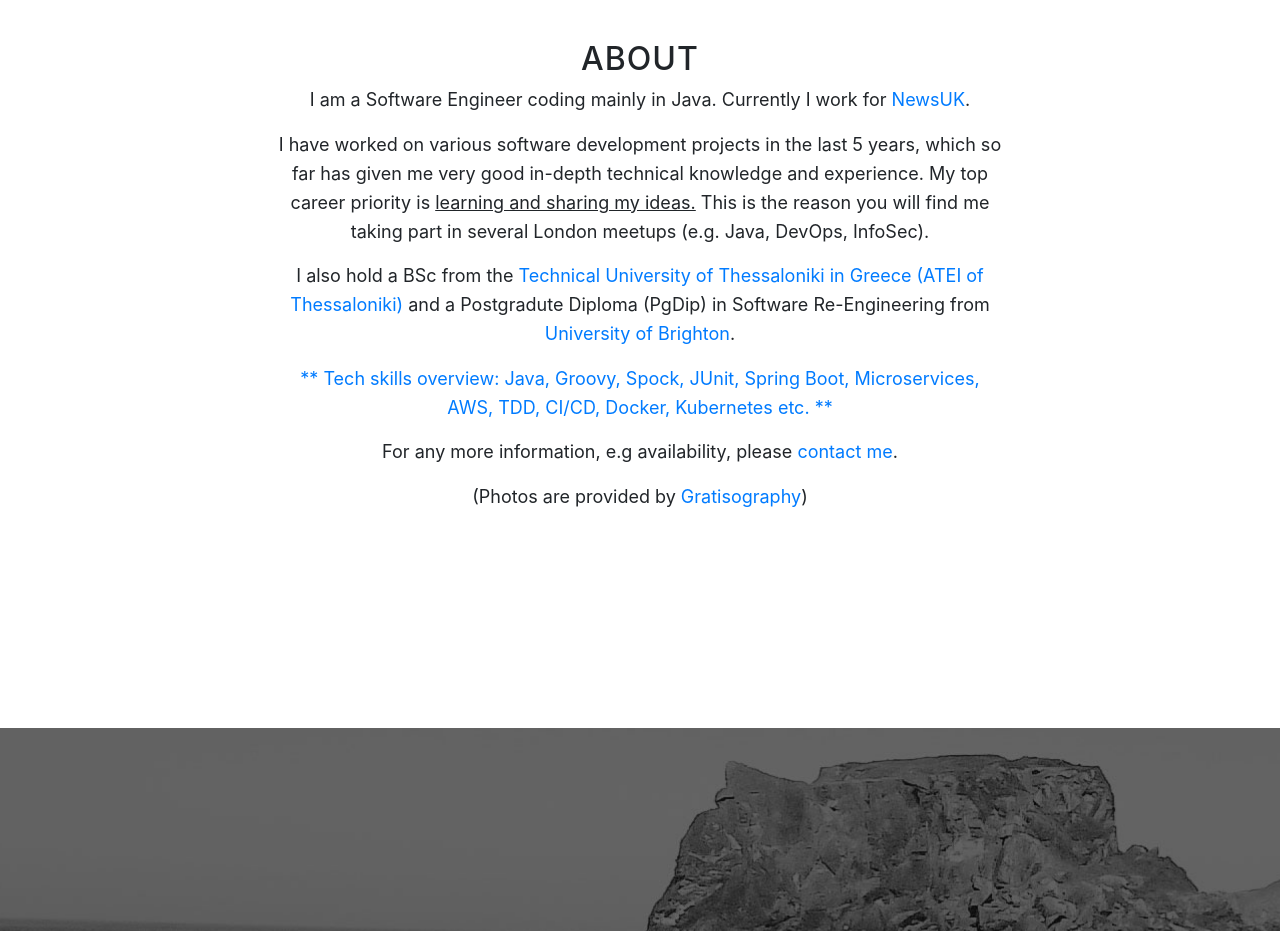
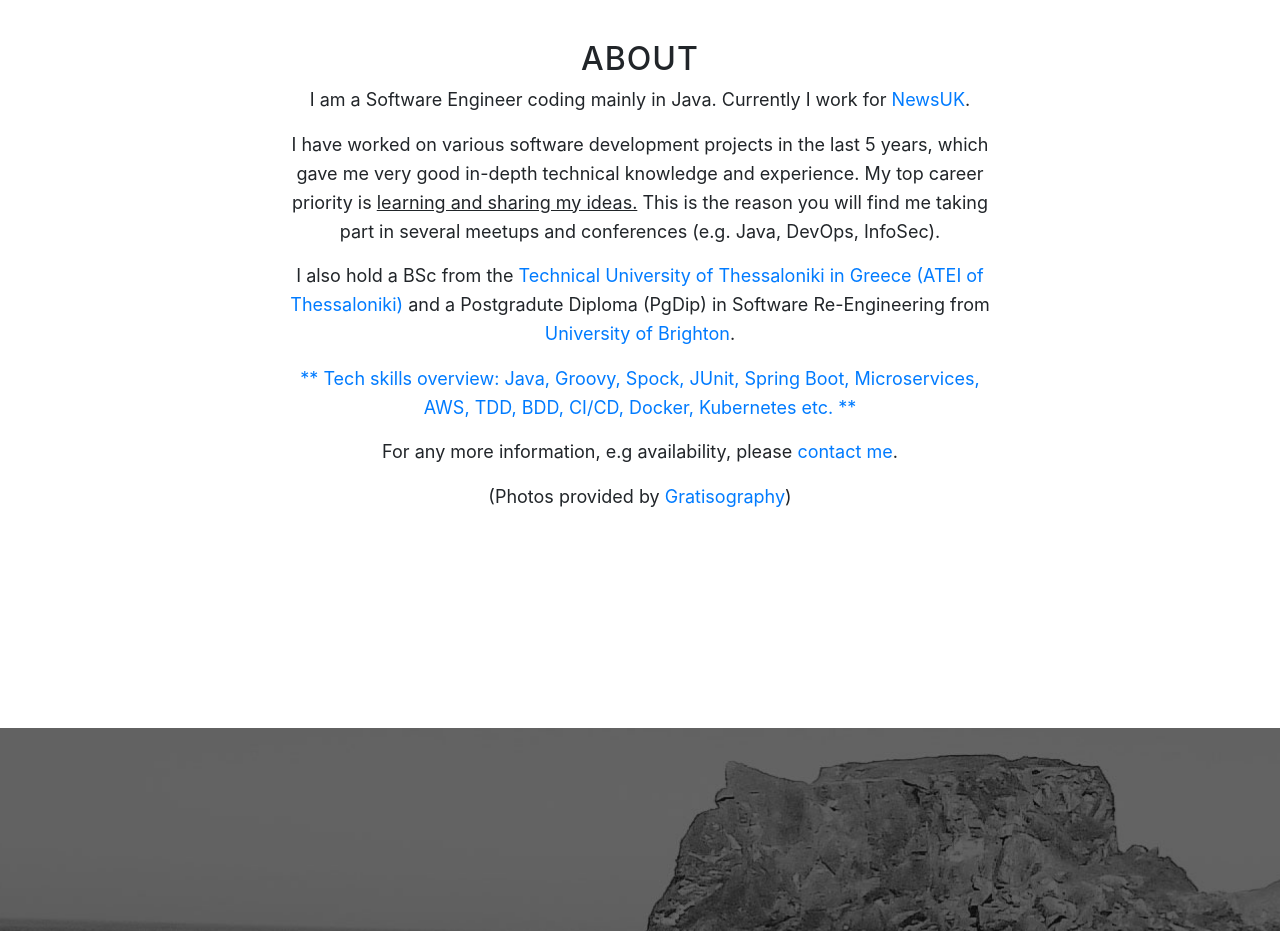
Before and after one commit to smosgr/smosgr.github.io, a website with bundled scripts: page index.html in a window 1280 px wide. Shown: the part 960-1891 px from the top of the page. Built offline with nearby package versions, Linux system fonts and the light colour scheme.

Commit message:
amending context 2

```diff
--- a/index.html
+++ b/index.html
@@ -3,16 +3,16 @@
     <title> Stelios Moschos - @smosgr</title>
     <meta http-equiv="X-UA-Compatible" content="IE=edge,chrome=1">
     <meta charset="utf-8">
-    <meta name="description" content="stelios moschos, smosgr, software engineer">
+    <meta name="description" content=" smos.gr - My personal page.">
     <meta name="image" content="https://smos.gr/img/intro-bg.jpg">
     <meta itemprop="name" content=" Stelios Moschos - @smosgr">
-    <meta itemprop="description" content="stelios moschos, smosgr, software engineer">
+    <meta itemprop="description" content="smos.gr - My personal page.">
     <meta itemprop="image" content="https://smos.gr/img/intro-bg.jpg">
     <meta name="twitter:card" content="summary">
     <meta name="twitter:title" content=" Stelios Moschos - @smosgr">
-    <meta name="twitter:description" content="stelios moschos, smosgr, software engineer">
+    <meta name="twitter:description" content="smos.gr - My personal page.">
     <meta name="og:title" content=" Stelios Moschos - @smosgr">
-    <meta name="og:description" content="stelios moschos, smosgr, software engineer">
+    <meta name="og:description" content="smos.gr - My personal page.">
     <meta name="og:type" content="website">
     <link href="vendor/bootstrap/css/bootstrap.min.css" rel="stylesheet">
     <link href="vendor/font-awesome/css/font-awesome.min.css" rel="stylesheet" type="text/css">
@@ -65,18 +65,18 @@
 
                 <p> I am a Software Engineer coding mainly in Java. Currently I work for <a
                         href="https://www.news.co.uk/">NewsUK</a>.
-                <p> I have worked on various software development projects in the last 5 years, which so far has given
+                <p> I have worked on various software development projects in the last 5 years, which gave
                   me very good in-depth technical knowledge and experience.
                   My top career priority is <u>learning and sharing my ideas.</u>
-                  This is the reason you will find me taking part in several London meetups (e.g. Java, DevOps, InfoSec).
+                  This is the reason you will find me taking part in several meetups and conferences (e.g. Java, DevOps, InfoSec).
                 <p> I also hold a BSc from the <a href="https://www.teithe.gr/">Technical University of Thessaloniki in
                     Greece (ATEI of Thessaloniki)</a> and a Postgradute Diploma (PgDip) in Software Re-Engineering from
                     <a href="https://www.brighton.ac.uk/">University of Brighton</a>.
 
                 <p><a href="https://smos.gr/#about"> ** Tech skills overview: Java, Groovy, Spock, JUnit, Spring Boot,
-                    Microservices, AWS, TDD, CI/CD, Docker, Kubernetes etc. ** </a>
+                    Microservices, AWS, TDD, BDD, CI/CD, Docker, Kubernetes etc. ** </a>
                 <p> For any more information, e.g availability, please <a href="https://smos.gr/#contact">contact me</a>.
-                <p>(Photos are provided by
+                <p>(Photos provided by
                     <a href="http://gratisography.com/">Gratisography</a>)
                 </p>
             </div>
```
